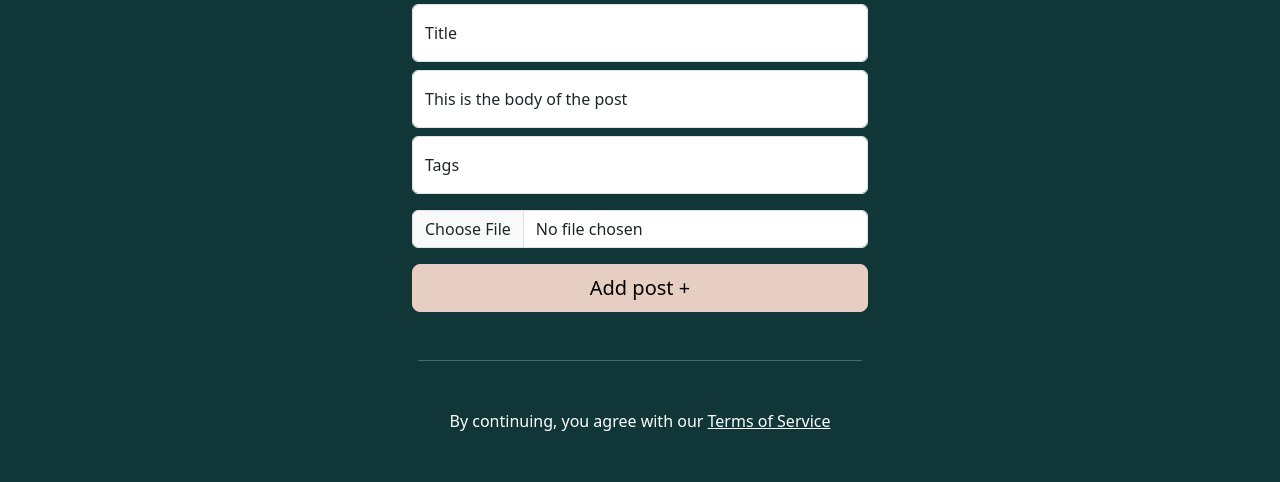
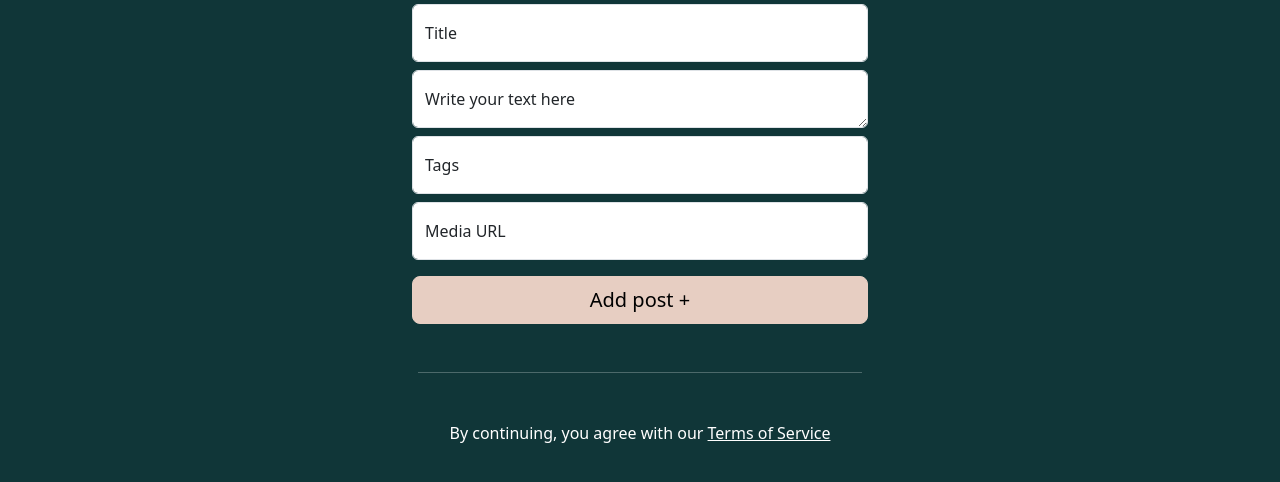
Before and after one commit to absim29/social-app-ca, a website: page add-post/index.html in a window 1280 px wide. Shown: the part 382-864 px from the top of the page. Drawn offline with nearby package versions, Linux system fonts and the light colour scheme; files that its build step writes are made by us from their sources; a web font is replaced by a local one.

Commit message:
Updated ass post page

```diff
--- a/add-post/index.html
+++ b/add-post/index.html
@@ -11,7 +11,7 @@
       crossorigin="anonymous"
     ></script>
     <link rel="stylesheet" href="/dist/css/index.css" />
-    <!-- <script type="module" src="/scripts/addPost.js"></script> -->
+    <script type="module" src="/scripts/addPost.js"></script>
   </head>
   <body class="text-center bg-success">
     <header>
@@ -69,7 +69,6 @@
     <main class="container w-75 m-auto p-4">
       <!--Add post form-->
       <form
-        action="profile"
         class="col-xs-12 col-sm-11 col-md-8 col-lg-7 col-xl-6 m-auto"
         id="add-post-form"
       >
@@ -81,22 +80,24 @@
             name="floatingTitle"
             id="post-title"
             placeholder="Title"
+            required
           />
           <label for="floatingTitle">Title</label>
         </div>
         <div class="form-floating mt-2">
-          <input
-            type="email"
+          <textarea
+            type="text"
             class="form-control"
             name="floatingBody"
             id="post-body"
             placeholder="Your text here"
-          />
-          <label for="floatingBody">This is the body of the post</label>
+            required
+          ></textarea>
+          <label for="floatingBody">Write your text here</label>
         </div>
         <div class="form-floating mt-2">
           <input
-            type="password"
+            type="text"
             class="form-control"
             name="floatingTags"
             id="post-tags"
@@ -104,11 +105,15 @@
           />
           <label for="floatingTags">Tags</label>
         </div>
-        <div class="form-group text-white mt-3">
-          <label for="post-media" class="form-label" style="display: none"
-            >Upload media</label
-          >
-          <input type="file" class="form-control hidden" id="post-media" />
+        <div class="form-floating mt-2">
+          <input
+            type="url"
+            class="form-control"
+            name="media"
+            id="post-media"
+            placeholder="Media"
+          />
+          <label for="media">Media URL</label>
         </div>
         <button class="w-100 mt-3 btn btn-lg btn-warning" type="submit">
           Add post +
```
